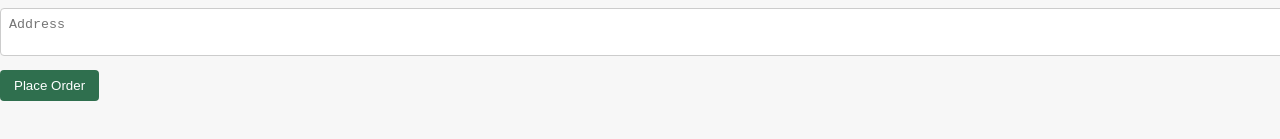
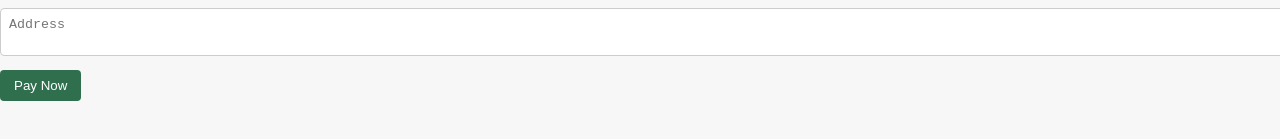
Before and after one commit to samarthr8/nativeharvest-app, a React (Vite) app in the folder frontend/: page /checkout in a window 1280 px wide. Shown: the part 211-350 px from the top of the page. Built offline with nearby package versions, Linux system fonts and the light colour scheme.

Commit message:
feat(payments): frontend razorpay checkout (test mode)

```diff
--- a/frontend/index.html
+++ b/frontend/index.html
@@ -3,6 +3,7 @@
   <head>
     <meta charset="UTF-8" />
     <title>NativeHarvest</title>
+    <script src="https://checkout.razorpay.com/v1/checkout.js"></script>
   </head>
   <body>
     <div id="root"></div>
--- a/frontend/src/pages/Checkout.jsx
+++ b/frontend/src/pages/Checkout.jsx
@@ -13,28 +13,73 @@ const Checkout = () => {
     address: ""
   });
 
+  const [loading, setLoading] = useState(false);
+
   const handleChange = (e) => {
     setForm({ ...form, [e.target.name]: e.target.value });
   };
 
-  const placeOrder = async () => {
-    const payload = {
+  const startPayment = async () => {
+    try {
+      setLoading(true);
+
+      /* 1️⃣ Create Order */
+      const orderRes = await fetch("/api/orders", {
+        method: "POST",
+        headers: { "Content-Type": "application/json" },
+        body: JSON.stringify({
           ...form,
           items: cart.map(item => ({
             slug: item.slug,
             qty: item.qty
           }))
+        })
+      });
+
+      const orderData = await orderRes.json();
+
+      /* 2️⃣ Create Razorpay Order */
+      const payRes = await fetch("/api/payments/create", {
+        method: "POST",
+        headers: { "Content-Type": "application/json" },
+        body: JSON.stringify({
+          order_id: orderData.order_id
+        })
+      });
+
+      const payData = await payRes.json();
+
+      /* 3️⃣ Open Razorpay */
+      const options = {
+        key: payData.key,
+        amount: payData.amount_paise,
+        currency: payData.currency,
+        name: "NativeHarvest",
+        description: "Farm Fresh Products",
+        order_id: payData.razorpay_order_id,
+        prefill: {
+          name: form.customer_name,
+          email: form.email,
+          contact: form.phone
+        },
+        handler: function () {
+          clearCart();
+          navigate(`/order/${orderData.order_id}`);
+        },
+        theme: {
+          color: "#2f6f4e"
+        }
       };
 
-    const res = await fetch("/api/orders", {
-      method: "POST",
-      headers: { "Content-Type": "application/json" },
-      body: JSON.stringify(payload)
-    });
+      const razorpay = new window.Razorpay(options);
+      razorpay.open();
 
-    const data = await res.json();
-    clearCart();
-    navigate(`/order/${data.order_id}`);
+    } catch (err) {
+      console.error(err);
+      alert("Payment initiation failed");
+    } finally {
+      setLoading(false);
+    }
   };
 
   return (
@@ -44,9 +89,11 @@ const Checkout = () => {
       <input name="customer_name" placeholder="Name" onChange={handleChange} />
       <input name="phone" placeholder="Phone" onChange={handleChange} />
       <input name="email" placeholder="Email" onChange={handleChange} />
-      <textarea name="address" placeholder="Address" />
+      <textarea name="address" placeholder="Address" onChange={handleChange} />
 
-      <button onClick={placeOrder}>Place Order</button>
+      <button onClick={startPayment} disabled={loading}>
+        {loading ? "Processing..." : "Pay Now"}
+      </button>
     </div>
   );
 };
```
Lines whose indentation alone changed are shown as unchanged.
